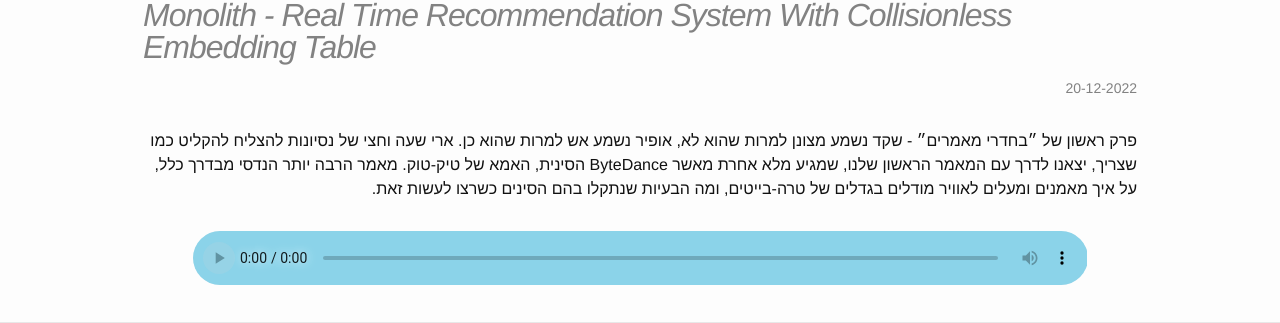
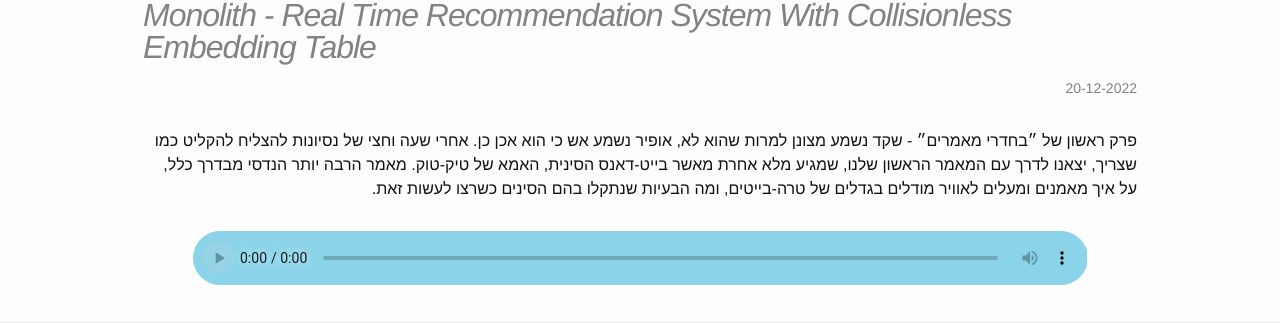
Before and after one commit to shakedzy/jc-podcast, a Jekyll site: the page built from _posts/2022-12-20-e01.md, in a window 1280 px wide. Shown: the part 150-473 px from the top of the page. Built offline with Jekyll 4.4.1, drawn with Linux system fonts in a browser that asks for light colours.

Commit message:
Update 2022-12-20-e01.md

```diff
--- a/_posts/2022-12-20-e01.md
+++ b/_posts/2022-12-20-e01.md
@@ -8,5 +8,5 @@
 bytes: 33607212
 ---
 
-פרק ראשון של ״בחדרי מאמרים״ - שקד נשמע מצונן למרות שהוא לא, אופיר נשמע אש למרות שהוא כן. ארי שעה וחצי של נסיונות להצליח להקליט כמו שצריך, יצאנו לדרך עם המאמר הראשון שלנו, שמגיע מלא אחרת מאשר ByteDance הסינית, האמא של טיק-טוק.
+פרק ראשון של ״בחדרי מאמרים״ - שקד נשמע מצונן למרות שהוא לא, אופיר נשמע אש כי הוא אכן כן. אחרי שעה וחצי של נסיונות להצליח להקליט כמו שצריך, יצאנו לדרך עם המאמר הראשון שלנו, שמגיע מלא אחרת מאשר בייט-דאנס הסינית, האמא של טיק-טוק.
 מאמר הרבה יותר הנדסי מבדרך כלל, על איך מאמנים ומעלים לאוויר מודלים בגדלים של טרה-בייטים, ומה הבעיות שנתקלו בהם הסינים כשרצו לעשות זאת.
```
